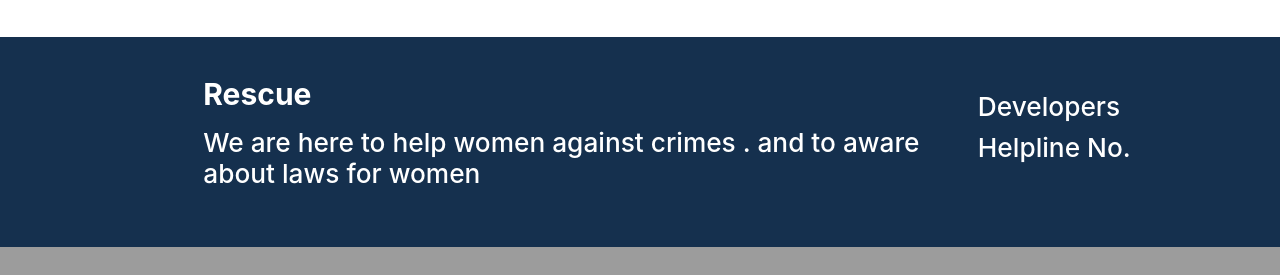
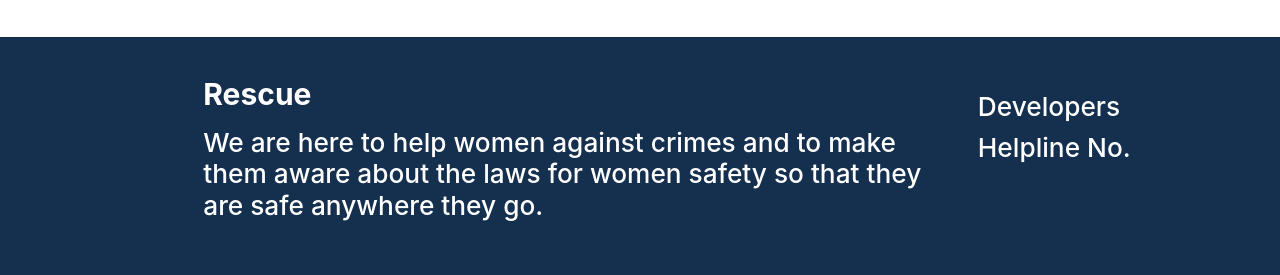
Before and after one commit to swapnilsparsh/Rescue, a Django app: page / in a window 1280 px wide. Shown: the part 2139-2414 px from the top of the page. Before the commit the page ends 2386 px from the top, so only its background shows below. Run offline with Django 3.2, Linux system fonts and the light colour scheme; some libraries are stand-ins or nearby versions.

Commit message:
Editted the footer of the home page as it had grammatical errors. Fixes #127

```diff
--- a/main_app/templates/main_app/home.html
+++ b/main_app/templates/main_app/home.html
@@ -233,7 +233,7 @@
       <div class="col l6 s12" style="margin-left:15%;">
         <h2 class="white-text"><b>Rescue</b></h2>
         <p class="white-text text-lighten-4" style="color: white;">
-        <h3 style="color: white;">We are here to help women against crimes . and to aware about laws for women</h3>
+        <h3 style="color: white;">We are here to help women against crimes and to make them aware about the laws for women safety so that they are safe anywhere they go.</h3>
         </p>
       </div>
       <div class="row" style="margin-right:10%">
```
